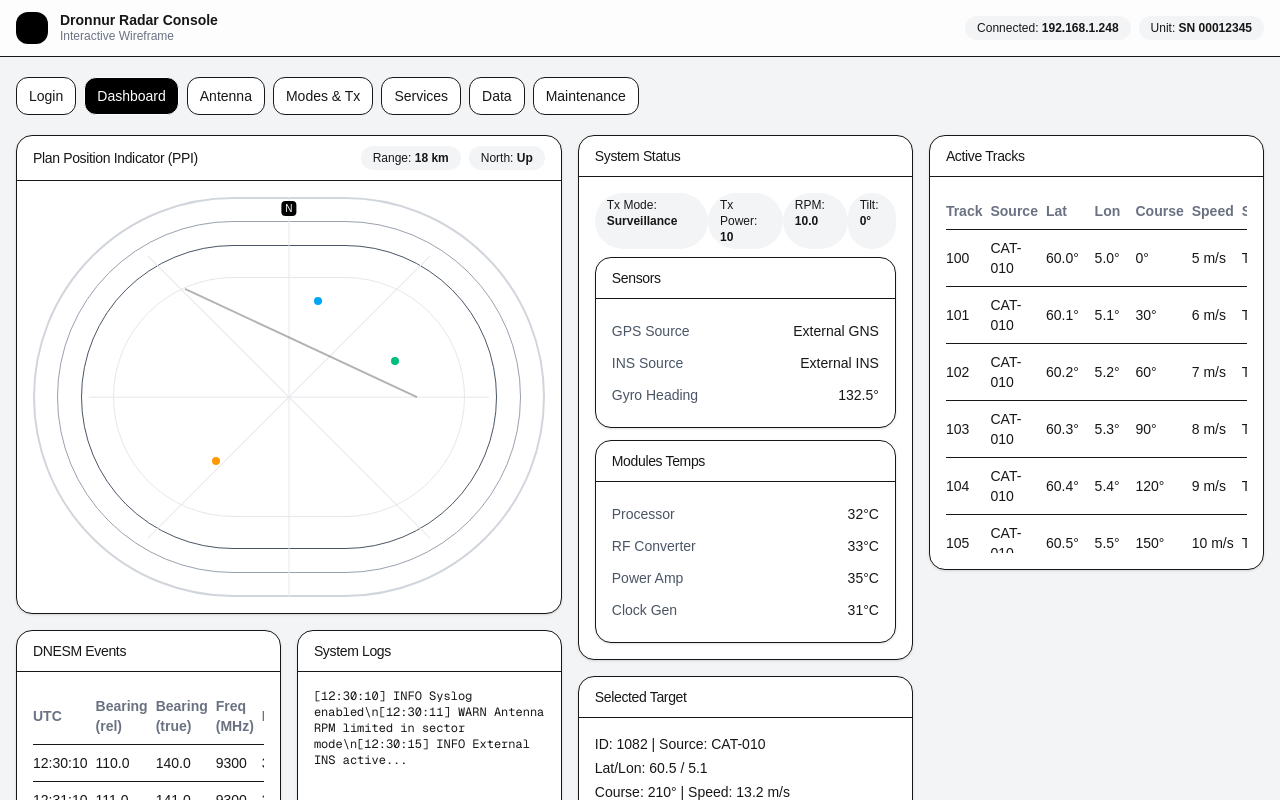
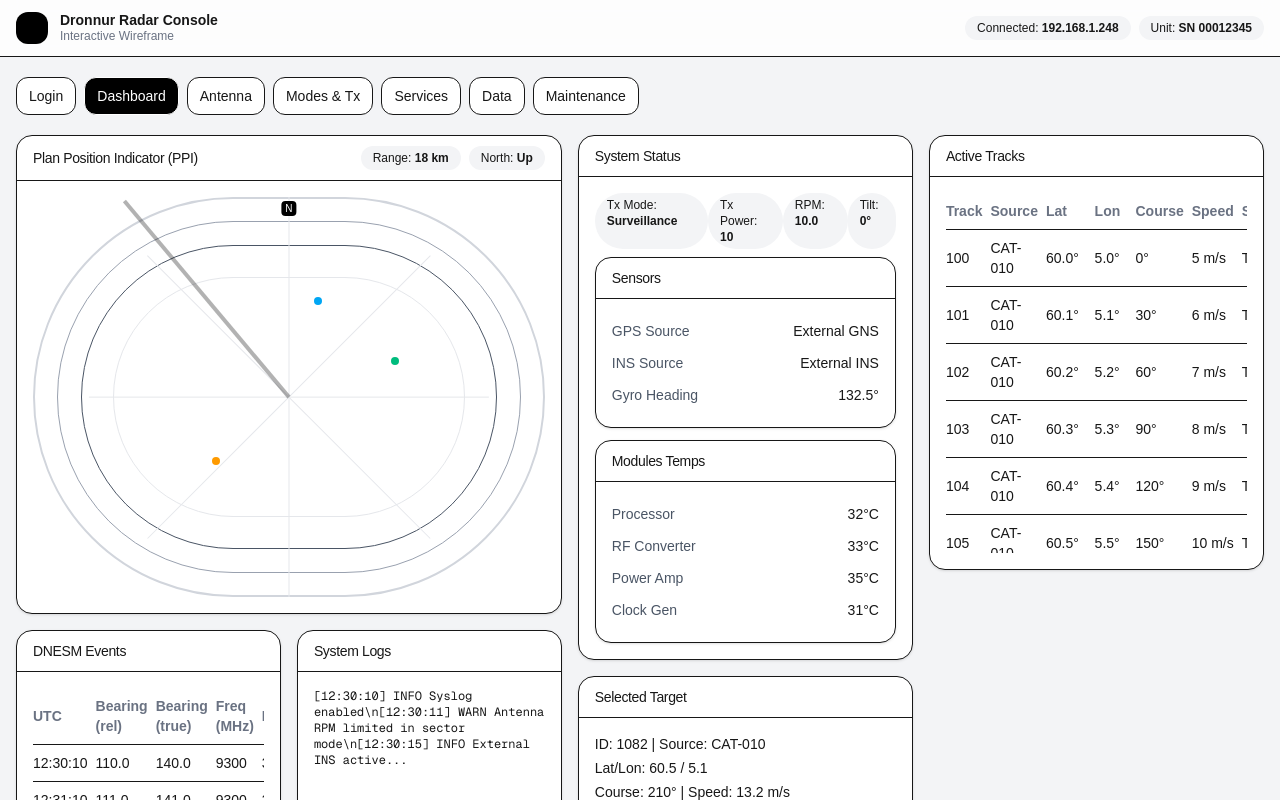
Before and after one commit to XcovertX/dronnur-console, a Next.js app: page / in a window 1280 px wide. Shown: the top 800 px of the page. Built offline with nearby package versions, Linux system fonts and the light colour scheme.

Commit message:
fix sweep placeholder justification to left

```diff
--- a/components/DronnurConsoleWireframe.tsx
+++ b/components/DronnurConsoleWireframe.tsx
@@ -74,8 +74,8 @@ const PPI: React.FC = () => {
         </div>
       ))}
       {/* Sweep arc (placeholder) */}
-      <div className="absolute inset-0 flex items-center justify-center">
-        <div className="h-[2px] w-1/2 bg-black/30 origin-right" style={{ transform:"rotate(25deg)"}} />
+      <div className="absolute inset-0 flex items-center justify-left">
+        <div className="h-[4px] w-1/2 bg-black/30 origin-right" style={{ transform:"rotate(50deg)"}} />
       </div>
       {/* Targets (placeholders) */}
       <div className="absolute left-[70%] top-[40%] w-2 h-2 rounded-full bg-emerald-500" />
```
